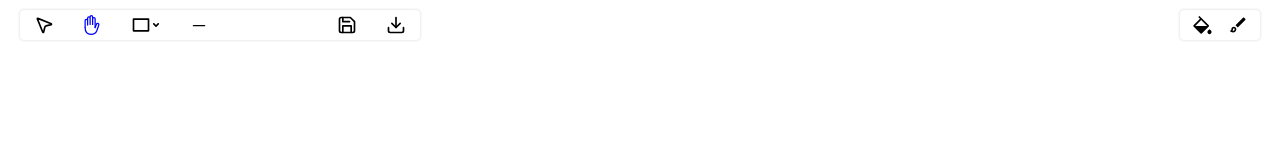
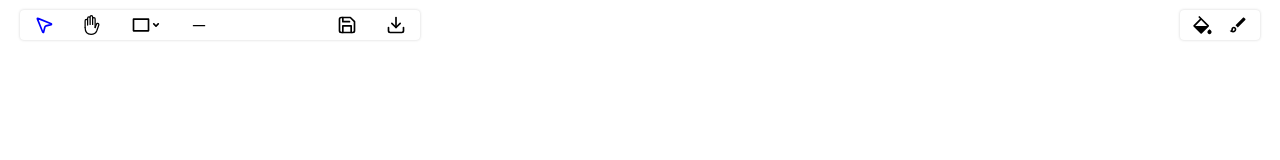
Before and after one commit to Ramosh99/doodle-js, a Next.js app: page / in a window 1280 px wide. Shown: the top 160 px of the page. Built offline with nearby package versions, Linux system fonts and the light colour scheme.

Commit message:
refactor: Update canvas mode to "select" for better user interaction

```diff
--- a/components/canvas.jsx
+++ b/components/canvas.jsx
@@ -18,7 +18,7 @@ const Canvas = () => {
     const [panning, setPanning] = useState(false);
     const [pan, setPan] = useState({ x: 0, y: 0 });
     const [zoom, setZoom] = useState(1);
-    const [mode, setMode] = useState("grab");//active element / current using
+    const [mode, setMode] = useState("select");//active element / current using
     const canvasRef = useRef(null);
 
   const [undoStack, setUndoStack] = useState([]);
```
